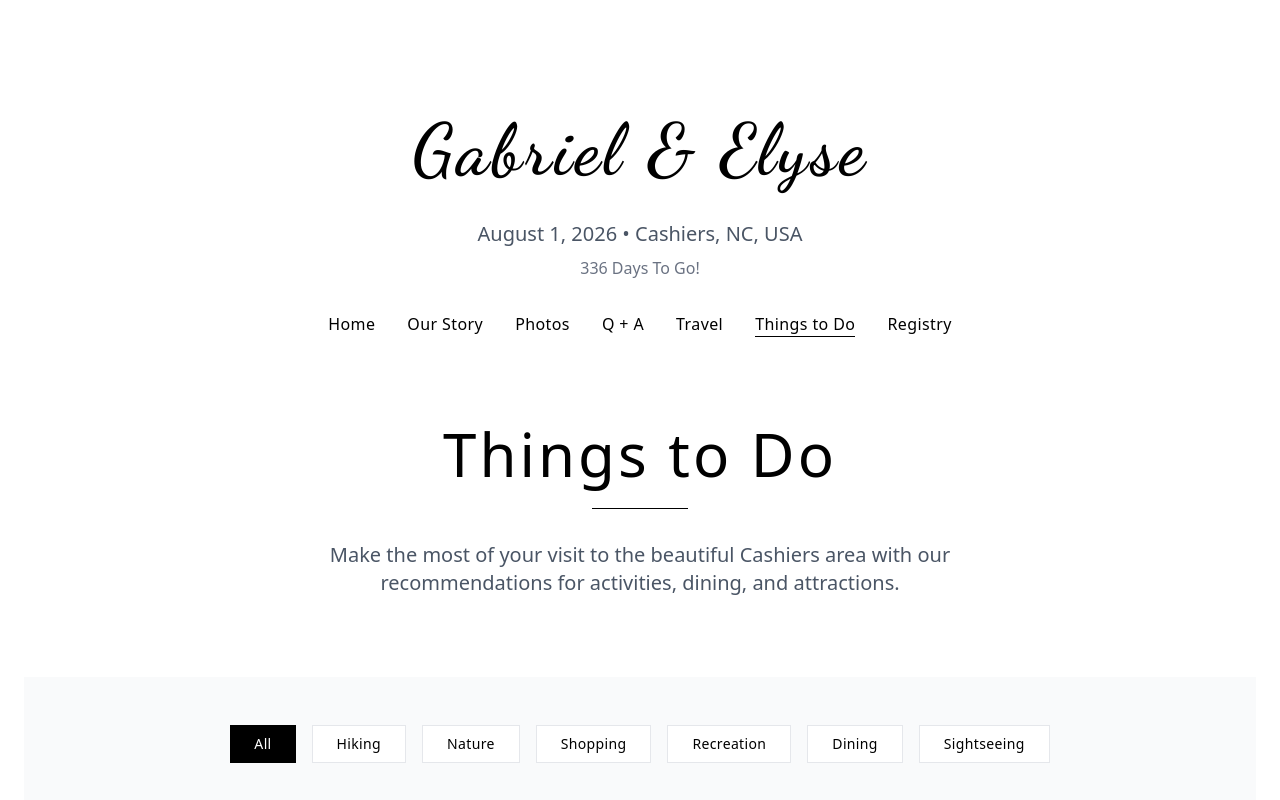
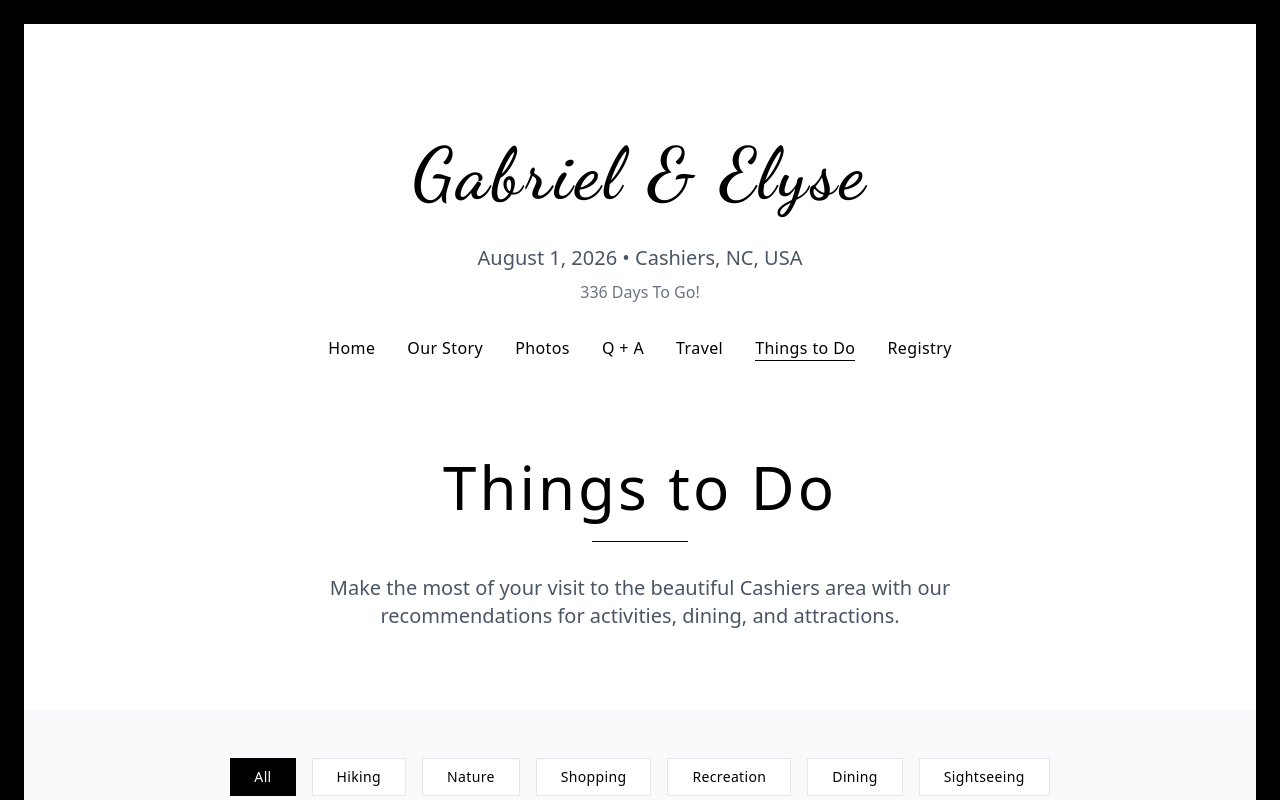
Before and after one commit to ProTimmy/protimmy.github.io, a SvelteKit app: page /things-to-do in a window 1280 px wide. Shown: the top 800 px of the page. Built offline with nearby package versions, Linux system fonts and the light colour scheme.

Commit message:
Layout changes

```diff
--- a/src/routes/+layout.svelte
+++ b/src/routes/+layout.svelte
@@ -78,10 +78,11 @@
 	/>
 </svelte:head>
 
-<div class="min-h-screen m-6 bg-white">
+<div class="p-6 bg-black">
+	<div class="bg-white">
 		<!-- Desktop Navigation -->
 		<nav
-		class="fixed top-0 right-0 left-0 z-50 transition-all duration-500 ease-out hidden md:block"
+			class="sticky top-0 right-0 left-0 z-50 transition-all duration-500 ease-out hidden md:block"
 			style="
 				background-color: rgba(255, 255, 255, {(scrollProgress / scrollProgress) * 0.95});
 				backdrop-filter: blur({scrollProgress * 4}px);
@@ -167,7 +168,7 @@
 		</nav>
 
 		<!-- Mobile Navigation -->
-	<nav class="fixed top-0 left-0 right-0 z-50 md:hidden bg-white/95 backdrop-blur-sm shadow-sm">
+		<nav class="sticky top-0 left-0 right-0 z-50 md:hidden bg-white/95 backdrop-blur-sm shadow-sm">
 			<div class="mx-auto max-w-7xl px-4 py-3">
 				<div class="flex items-center justify-between">
 					<!-- Names -->
@@ -247,8 +248,8 @@
 		</nav>
 
 		<!-- Main Content -->
-	<main class="pt-20 md:pt-0">
-		<div class="hidden md:block transition-all duration-500 ease-out" style="padding-top: {20 - scrollProgress * 12}rem;"></div>
+		<main>
+			<div class="hidden transition-all duration-500 ease-out" style="padding-top: {20 - scrollProgress * 12}rem;"></div>
 			{@render children?.()}
 		</main>
 
@@ -268,3 +269,4 @@
 			</div>
 		</footer>
 	</div>
+</div>
--- a/src/routes/+page.svelte
+++ b/src/routes/+page.svelte
@@ -3,7 +3,7 @@
 </svelte:head>
 
 <!-- Hero Section -->
-<section class="relative bg-white py-20">
+<section class="relative bg-white pb-20">
 	<div class="max-w-4xl mx-auto px-4 sm:px-6 lg:px-8 text-center">
 		<h2 class="text-3xl sm:text-4xl font-light text-black mb-4">Welcome to Our Wedding</h2>
 		<div class="w-24 h-px bg-black mx-auto mb-8"></div>
--- a/src/routes/our-story/+page.svelte
+++ b/src/routes/our-story/+page.svelte
@@ -149,7 +149,7 @@
 </svelte:head>
 
 <!-- Hero Section -->
-<section class="bg-white py-20">
+<section class="bg-white pb-20">
 	<div class="max-w-4xl mx-auto px-4 sm:px-6 lg:px-8 text-center">
 		<h1 class="text-4xl sm:text-5xl lg:text-6xl font-light text-black tracking-wider mb-6">
 			Our Story
--- a/src/routes/photos/+page.svelte
+++ b/src/routes/photos/+page.svelte
@@ -8,7 +8,7 @@
 </svelte:head>
 
 <!-- Hero Section -->
-<section class="bg-white py-20">
+<section class="bg-white pb-20">
 	<div class="max-w-4xl mx-auto px-4 sm:px-6 lg:px-8 text-center">
 		<h1 class="text-4xl sm:text-5xl lg:text-6xl font-light text-black tracking-wider mb-6">
 			Wedding Photos
--- a/src/routes/qa/+page.svelte
+++ b/src/routes/qa/+page.svelte
@@ -88,7 +88,7 @@
 </svelte:head>
 
 <!-- Hero Section -->
-<section class="bg-white py-20">
+<section class="bg-white pb-20">
 	<div class="max-w-4xl mx-auto px-4 sm:px-6 lg:px-8 text-center">
 		<h1 class="text-4xl sm:text-5xl lg:text-6xl font-light text-black tracking-wider mb-6">
 			Q + A
@@ -108,7 +108,7 @@
 				<div class="bg-white rounded-lg shadow-sm border border-gray-100 overflow-hidden">
 					<button
 						onclick={() => toggleFAQ(index)}
-						class="w-full px-6 py-4 text-left flex items-center justify-between hover:bg-gray-50 transition-colors duration-200"
+						class="w-full px-6 py-4 text-left flex items-center justify-between hover:bg-gray-50 transition-colors duration-200 cursor-pointer"
 					>
 						<h3 class="text-lg font-light text-black pr-4">{faq.question}</h3>
 						<svg
--- a/src/routes/registry/+page.svelte
+++ b/src/routes/registry/+page.svelte
@@ -84,7 +84,7 @@
 </svelte:head>
 
 <!-- Hero Section -->
-<section class="bg-white py-20">
+<section class="bg-white pb-20">
 	<div class="mx-auto max-w-4xl px-4 text-center sm:px-6 lg:px-8">
 		<h1 class="mb-6 text-4xl font-light tracking-wider text-black sm:text-5xl lg:text-6xl">
 			Registry
--- a/src/routes/things-to-do/+page.svelte
+++ b/src/routes/things-to-do/+page.svelte
@@ -131,7 +131,7 @@
 </svelte:head>
 
 <!-- Hero Section -->
-<section class="bg-white py-20">
+<section class="bg-white pb-20">
 	<div class="max-w-4xl mx-auto px-4 sm:px-6 lg:px-8 text-center">
 		<h1 class="text-4xl sm:text-5xl lg:text-6xl font-light text-black tracking-wider mb-6">
 			Things to Do
@@ -150,7 +150,7 @@
 			{#each categories as category}
 				<button
 					onclick={() => selectCategory(category)}
-					class="px-6 py-2 text-sm font-light tracking-wide transition-colors duration-200 {selectedCategory === category
+					class="px-6 py-2 text-sm font-ligh cursor-pointer tracking-wide transition-colors duration-200 {selectedCategory === category
 						? 'bg-black text-white'
 						: 'bg-white text-black border border-gray-200 hover:border-black'}"
 				>
--- a/src/routes/travel/+page.svelte
+++ b/src/routes/travel/+page.svelte
@@ -54,7 +54,7 @@
 </svelte:head>
 
 <!-- Hero Section -->
-<section class="bg-white py-20">
+<section class="bg-white pb-20">
 	<div class="max-w-4xl mx-auto px-4 sm:px-6 lg:px-8 text-center">
 		<h1 class="text-4xl sm:text-5xl lg:text-6xl font-light text-black tracking-wider mb-6">
 			Travel
```
Lines whose indentation alone changed are shown as unchanged.
